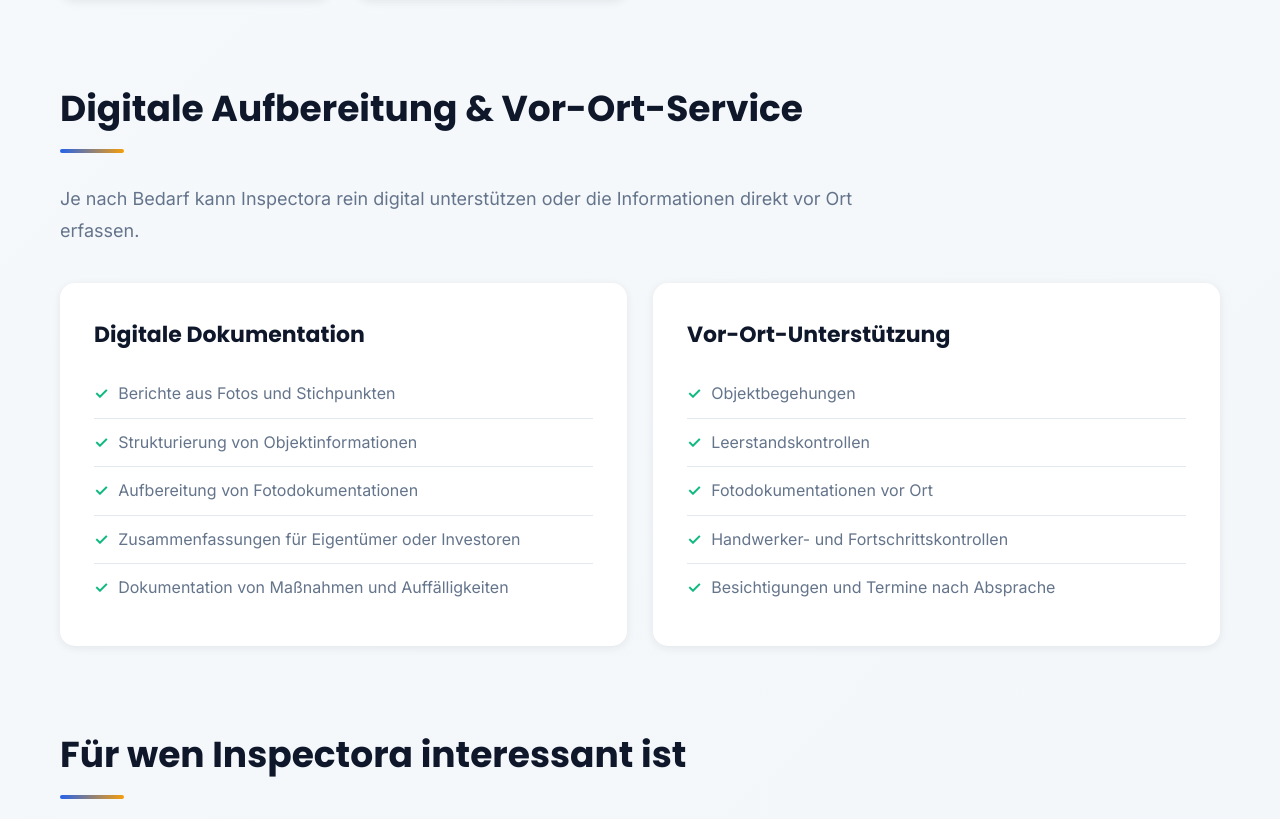
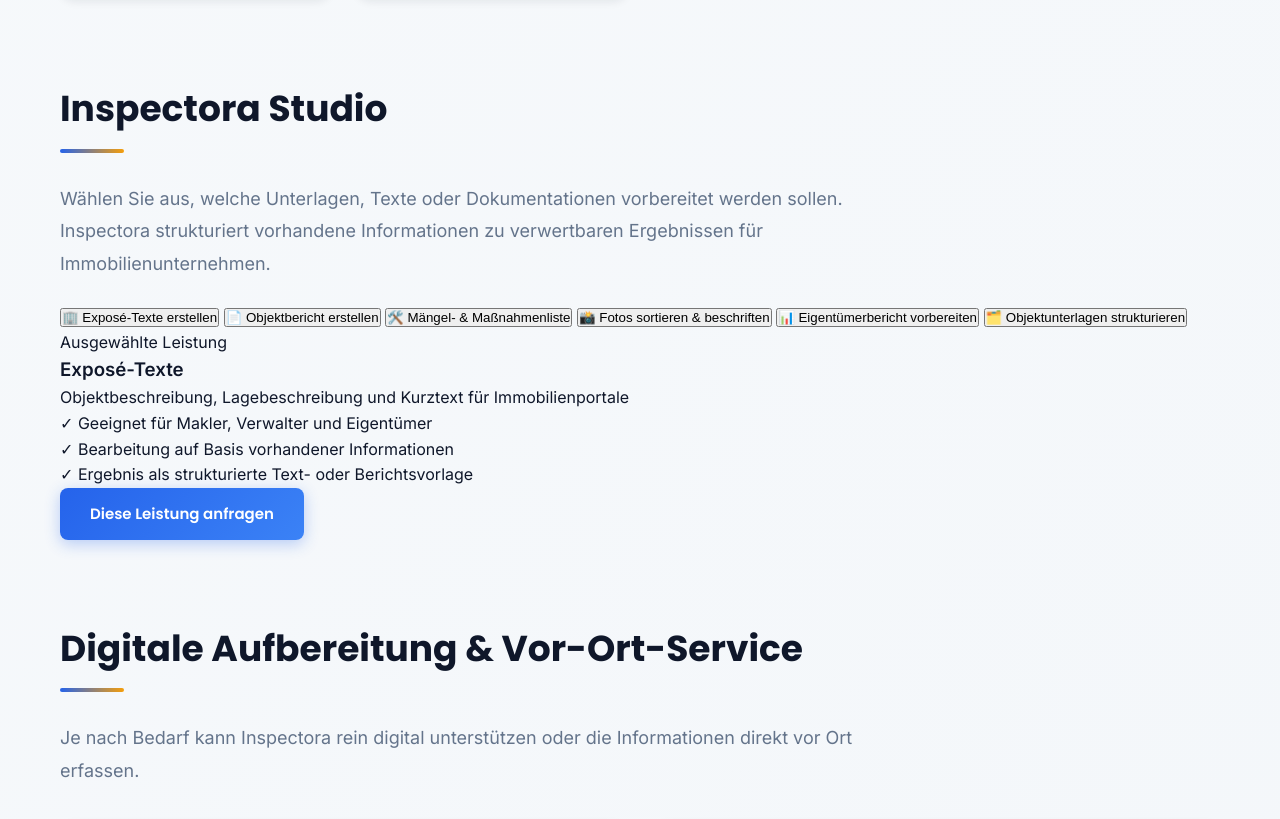
Before and after one commit to fabiofnz/Inspectora, a plain HTML site: page index.html in a window 1280 px wide. Shown: the part 2612-3431 px from the top of the page. Drawn offline with nearby package versions, Linux system fonts and the light colour scheme.

Commit message:
index.html aktualisieren

```diff
--- a/index.html
+++ b/index.html
@@ -759,6 +759,66 @@ footer {
     </div>
   </section>
 
+<section class="section" id="studio">
+  <h2 class="section-title">Inspectora Studio</h2>
+  <p class="section-intro">
+    Wählen Sie aus, welche Unterlagen, Texte oder Dokumentationen vorbereitet werden sollen.
+    Inspectora strukturiert vorhandene Informationen zu verwertbaren Ergebnissen für Immobilienunternehmen.
+  </p>
+
+  <div class="studio-layout">
+    <div class="studio-options">
+      <button class="studio-option active" data-service="Expose-Texte" data-result="Objektbeschreibung, Lagebeschreibung und Kurztext für Immobilienportale">
+        <span>🏢</span>
+        Exposé-Texte erstellen
+      </button>
+
+      <button class="studio-option" data-service="Objektbericht" data-result="strukturierter Bericht aus Fotos, Notizen und Objektinformationen">
+        <span>📄</span>
+        Objektbericht erstellen
+      </button>
+
+      <button class="studio-option" data-service="Mängelliste" data-result="übersichtliche Liste mit Mängeln, Ort, Priorität und Status">
+        <span>🛠️</span>
+        Mängel- & Maßnahmenliste
+      </button>
+
+      <button class="studio-option" data-service="Fotodokumentation sortieren" data-result="sortierte Fotodokumentation mit Bereichen, Beschriftungen und Übersicht">
+        <span>📸</span>
+        Fotos sortieren & beschriften
+      </button>
+
+      <button class="studio-option" data-service="Eigentümerbericht" data-result="verständliche Zusammenfassung für Eigentümer, Verwaltung oder Investor">
+        <span>📊</span>
+        Eigentümerbericht vorbereiten
+      </button>
+
+      <button class="studio-option" data-service="Unterlagen strukturieren" data-result="geordnete Objektinformationen, offene Punkte und verwertbare Zusammenfassung">
+        <span>🗂️</span>
+        Objektunterlagen strukturieren
+      </button>
+    </div>
+
+    <div class="studio-preview">
+      <div class="preview-label">Ausgewählte Leistung</div>
+      <h3 id="studioTitle">Exposé-Texte</h3>
+      <p id="studioText">
+        Objektbeschreibung, Lagebeschreibung und Kurztext für Immobilienportale
+      </p>
+
+      <div class="studio-checklist">
+        <div>✓ Geeignet für Makler, Verwalter und Eigentümer</div>
+        <div>✓ Bearbeitung auf Basis vorhandener Informationen</div>
+        <div>✓ Ergebnis als strukturierte Text- oder Berichtsvorlage</div>
+      </div>
+
+      <a class="button" id="studioMailButton" href="mailto:kontakt.inspectora@gmail.com?subject=Anfrage%20Expose-Texte">
+        Diese Leistung anfragen
+      </a>
+    </div>
+  </div>
+</section>
+
   <section class="section">
     <h2 class="section-title">Digitale Aufbereitung & Vor-Ort-Service</h2>
     <p class="section-intro">
```
